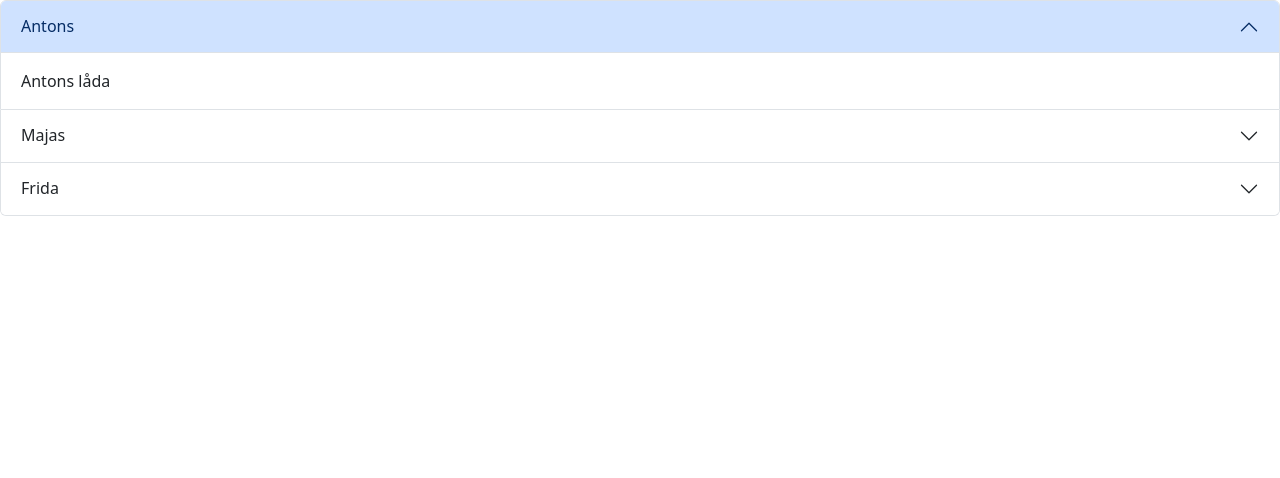
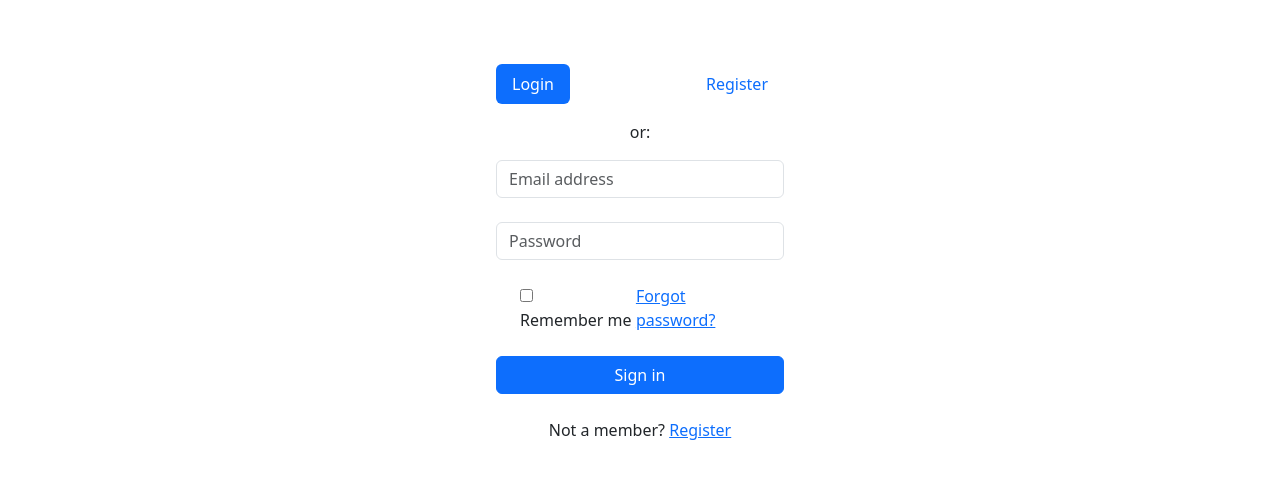
Before and after one commit to haijaa/Bookly, a React (Vite) app in the folder Frontend/: page / in a window 1280 px wide. Shown: the top 478 px of the page. Built offline with nearby package versions, Linux system fonts and the light colour scheme; the HTML template or start-up script is replaced by a standard one.

Commit message:
Added loginform. (#2)

```diff
--- a/Frontend/src/App.jsx
+++ b/Frontend/src/App.jsx
@@ -1,22 +1,7 @@
-import { Accordion } from "react-bootstrap";
+import Login from "./components/LoginForm";
 
 function MyComponent() {
-  return (
-    <Accordion defaultActiveKey="0">
-      <Accordion.Item eventKey="0">
-        <Accordion.Header>Antons</Accordion.Header>
-        <Accordion.Body>Antons låda</Accordion.Body>
-      </Accordion.Item>
-      <Accordion.Item eventKey="1">
-        <Accordion.Header>Majas</Accordion.Header>
-        <Accordion.Body>Majas låda</Accordion.Body>
-      </Accordion.Item>
-      <Accordion.Item eventKey="2">
-        <Accordion.Header>Frida</Accordion.Header>
-        <Accordion.Body>Fridas låda</Accordion.Body>
-      </Accordion.Item>
-    </Accordion>
-  );
+  return <Login />;
 }
 
 export default MyComponent;
--- /dev/null
+++ b/Frontend/src/components/LoginForm.jsx
@@ -0,0 +1,105 @@
+import React, { useState } from "react";
+import "bootstrap/dist/css/bootstrap.min.css";
+
+function Login() {
+  const [activeTab, setActiveTab] = useState("login");
+
+  const handleTabClick = (tab) => {
+    setActiveTab(tab);
+  };
+
+  return (
+    <div className="container p-3 my-5 d-flex flex-column w-25">
+      <ul className="nav nav-pills mb-3 d-flex flex-row justify-content-between">
+        <li className="nav-item">
+          <button
+            className={`nav-link ${activeTab === "login" ? "active" : ""}`}
+            onClick={() => handleTabClick("login")}
+          >
+            Login
+          </button>
+        </li>
+        <li className="nav-item">
+          <button
+            className={`nav-link ${activeTab === "register" ? "active" : ""}`}
+            onClick={() => handleTabClick("register")}
+          >
+            Register
+          </button>
+        </li>
+      </ul>
+
+      {activeTab === "login" && (
+        <div className="tab-content">
+          <div className="text-center mb-3">
+            <p>or:</p>
+          </div>
+
+          <input
+            className="form-control mb-4"
+            type="email"
+            placeholder="Email address"
+          />
+          <input
+            className="form-control mb-4"
+            type="password"
+            placeholder="Password"
+          />
+
+          <div className="d-flex justify-content-between mx-4 mb-4">
+            <div>
+              <input type="checkbox" id="rememberMe" />
+              <label htmlFor="rememberMe"> Remember me</label>
+            </div>
+            <a href="#!">Forgot password?</a>
+          </div>
+
+          <button className="btn btn-primary mb-4 w-100">Sign in</button>
+          <p className="text-center">
+            Not a member?{" "}
+            <a href="#!" onClick={() => handleTabClick("register")}>
+              Register
+            </a>
+          </p>
+        </div>
+      )}
+
+      {activeTab === "register" && (
+        <div className="tab-content">
+          <div className="text-center mb-3">
+            <p>or:</p>
+          </div>
+
+          <input className="form-control mb-4" type="text" placeholder="Name" />
+          <input
+            className="form-control mb-4"
+            type="text"
+            placeholder="Username"
+          />
+          <input
+            className="form-control mb-4"
+            type="email"
+            placeholder="Email"
+          />
+          <input
+            className="form-control mb-4"
+            type="password"
+            placeholder="Password"
+          />
+
+          <div className="d-flex justify-content-center mb-4">
+            <input type="checkbox" id="agreeTerms" />
+            <label htmlFor="agreeTerms">
+              {" "}
+              I have read and agree to the terms
+            </label>
+          </div>
+
+          <button className="btn btn-primary mb-4 w-100">Sign up</button>
+        </div>
+      )}
+    </div>
+  );
+}
+
+export default Login;
```
